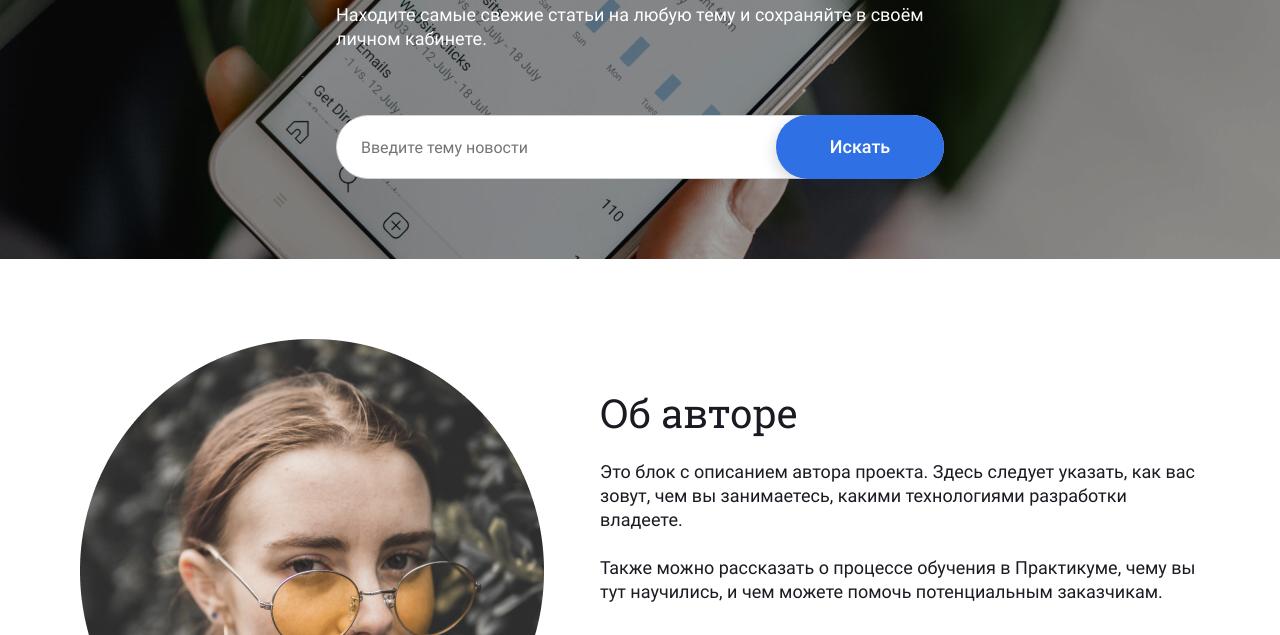
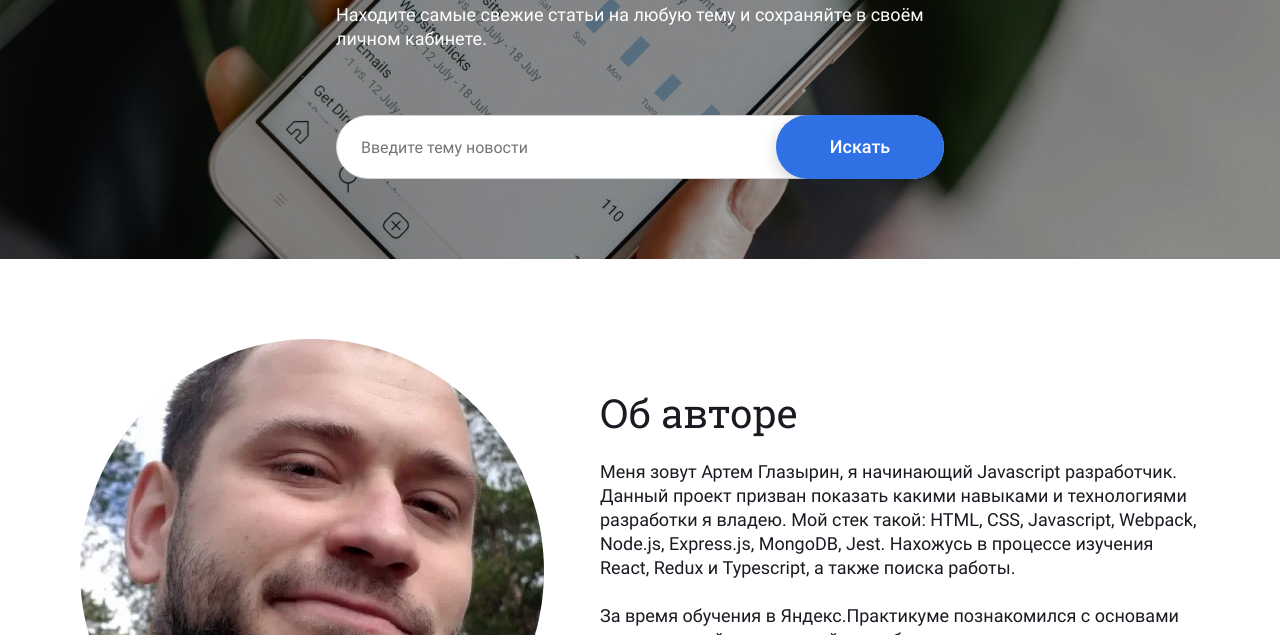
Before and after one commit to 4mnesiac/news-explorer-frontend, a website built with webpack: page src/pages/index/index.html in a window 1280 px wide. Shown: the part 317-952 px from the top of the page. Built offline with nearby package versions, Linux system fonts and the light colour scheme; no server answers; sample sign-in values are in the browser's storage.

Commit message:
patch update to v.3.0.5 - update content, API

```diff
--- a/src/blocks/about/__photo/about__photo.css
+++ b/src/blocks/about/__photo/about__photo.css
@@ -1,7 +1,7 @@
 .about__photo {
   width: 100%;
   max-width: 464px;
-  border-radius: 100px;
+  border-radius: 50%;
 }
 
 @media screen and (max-width: 1439px) {
@@ -17,7 +17,6 @@
 }
 
 @media screen and (max-width: 820px) {
-
   .about__photo {
     width: 272px;
   }
--- a/src/pages/index/index.html
+++ b/src/pages/index/index.html
@@ -155,23 +155,25 @@
         <section class="about">
           <picture class="about__photo-container">
             <source
-              srcset="<%=require('../../images/image-03.webp').default%>"
+              srcset="<%=require('../../images/about.webp').default%>"
               type="image/webp" />
             <img
               class="about__photo"
-              src="<%=require('../../images/image-03.jpg').default%>"
+              src="<%=require('../../images/about.jpg').default%>"
               alt="Фотография автора проекта"
           /></picture>
           <div class="about__text">
             <h2 class="about__title">Об авторе</h2>
             <p class="about__description">
-              Это блок с описанием автора проекта. Здесь следует указать, как
-              вас зовут, чем вы занимаетесь, какими технологиями разработки
-              владеете.
+              Меня зовут Артем Глазырин, я начинающий Javascript разработчик.
+              Данный проект призван показать какими навыками и технологиями разработки я владею.
+              Мой стек такой: HTML, CSS, Javascript, Webpack, Node.js, Express.js, MongoDB, Jest.
+              Нахожусь в процессе изучения React, Redux и Typescript, а также поиска работы.
             </p>
             <p class="about__description">
-              Также можно рассказать о процессе обучения в Практикуме, чему вы
-              тут научились, и чем можете помочь потенциальным заказчикам.
+              За время обучения в Яндекс.Практикуме познакомился с основами коммерческой и командной разработки,
+              получил много практики написания кода как на фронтенде, так и на бекенде.
+              На текущий момент я не останавливаюсь и иду по пути совершенствования и расширения своего стека.
             </p>
           </div>
         </section>
```
Also changed, not shown: README.md, src/images/about.jpg (added), src/images/about.webp (added).
